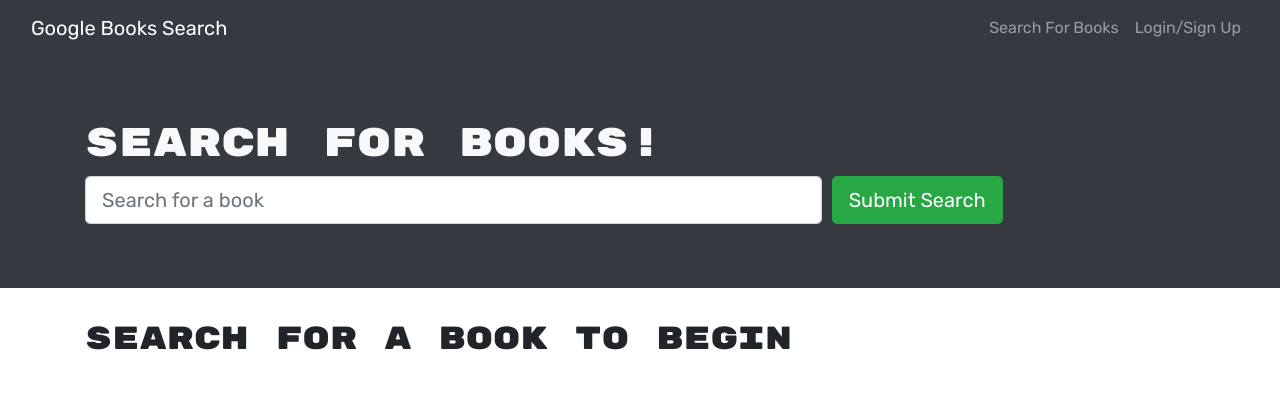
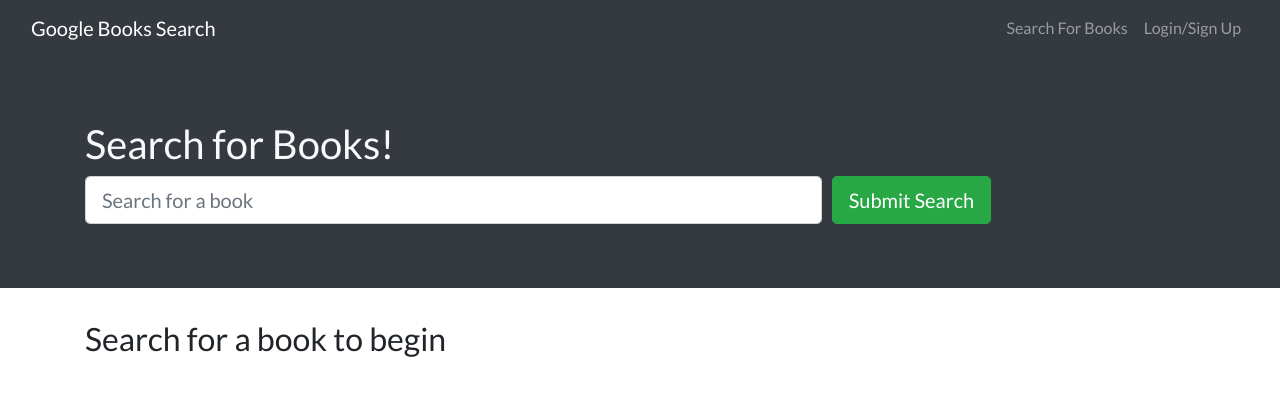
Before and after one commit to maytiara/graphql-api-search-engine, a React (Create React App) app in the folder client/: page / in a window 1280 px wide. Shown: the top 396 px of the page. Built offline with nearby package versions, Linux system fonts and the light colour scheme.

Commit message:
modified font-family

```diff
--- a/client/public/index.html
+++ b/client/public/index.html
@@ -22,8 +22,7 @@
       work correctly both with client-side routing and a non-root public URL.
       Learn how to configure a non-root public URL by running `npm run build`.
     -->
-  <link href="https://fonts.googleapis.com/css2?family=Rubik+Mono+One&family=Rubik:ital,wght@0,400;1,300&display=swap"
-    rel="stylesheet">
+  <link href="https://fonts.googleapis.com/css2?family=Lato:ital,wght@0,300;0,400;0,700;0,900;1,300&display=swap" rel="stylesheet">
 
 
   <title>Google Book Search</title>
--- a/client/src/index.css
+++ b/client/src/index.css
@@ -1,5 +1,5 @@
 body {
-  font-family: 'Rubik', sans-serif;
+  font-family: 'Lato', sans-serif;
 }
 
 h1,
@@ -8,7 +8,7 @@
 h4,
 h5,
 h6 {
-  font-family: 'Rubik Mono One', sans-serif;
+  font-family: 'Lato', sans-serif;
 }
 
 .small {
```
